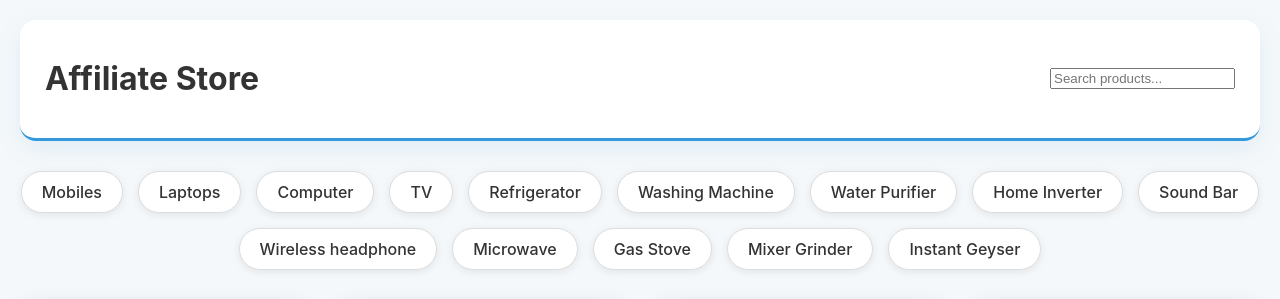
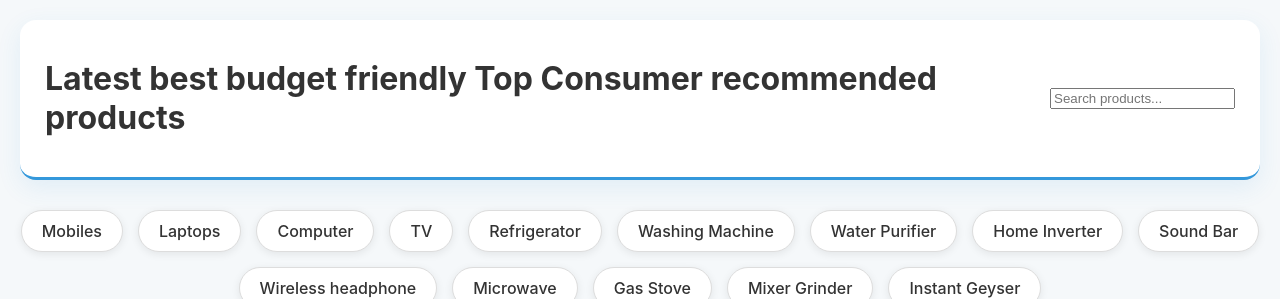
Before and after one commit to achutakrovvidi-lab/BestRatedTopProductsIndia, a plain HTML site: page index.html in a window 1280 px wide. Shown: the top 299 px of the page. Drawn offline with Linux system fonts and the light colour scheme.

Commit message:
Add files via upload

```diff
--- a/index.html
+++ b/index.html
@@ -3,12 +3,12 @@
 <head>
 <meta charset="UTF-8">
 <meta name="viewport" content="width=device-width, initial-scale=1.0">
-<title>Affiliate Store</title>
+<title>Latest best budget friendly Top Consumer recommended products </title>
 <link rel="stylesheet" href="style.css">
 </head>
 <body>
 <header class="header">
-<h1>Affiliate Store</h1>
+<h1>Latest best budget friendly Top Consumer recommended products</h1>
 <input id="search" placeholder="Search products..." oninput="filterProducts()">
 </header>
 
```
